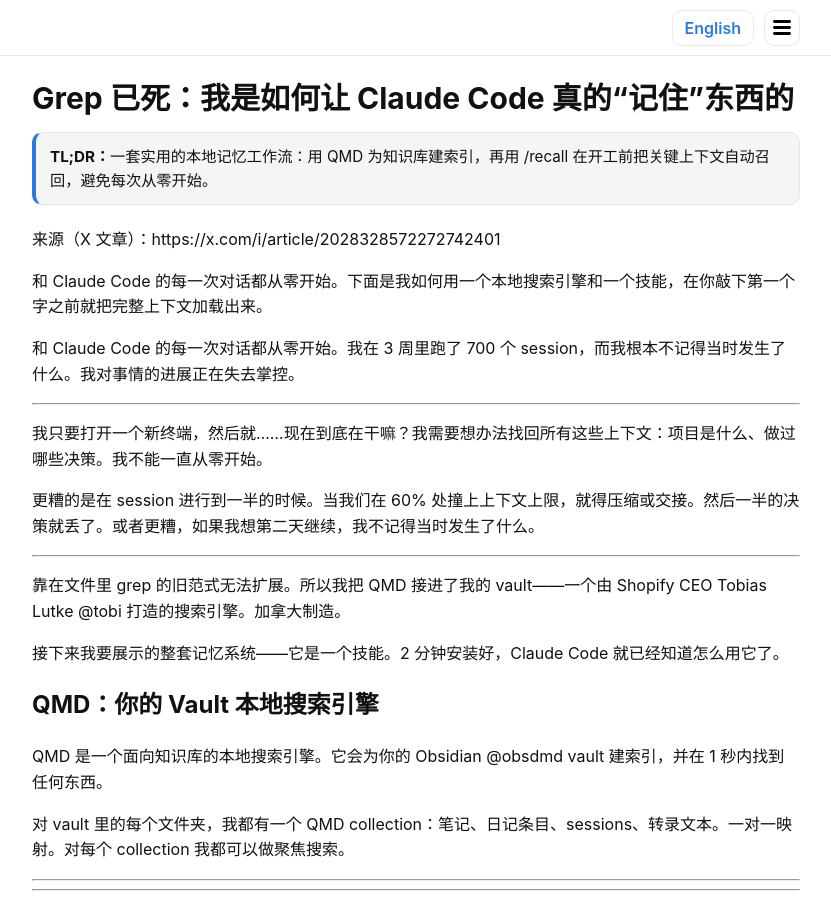
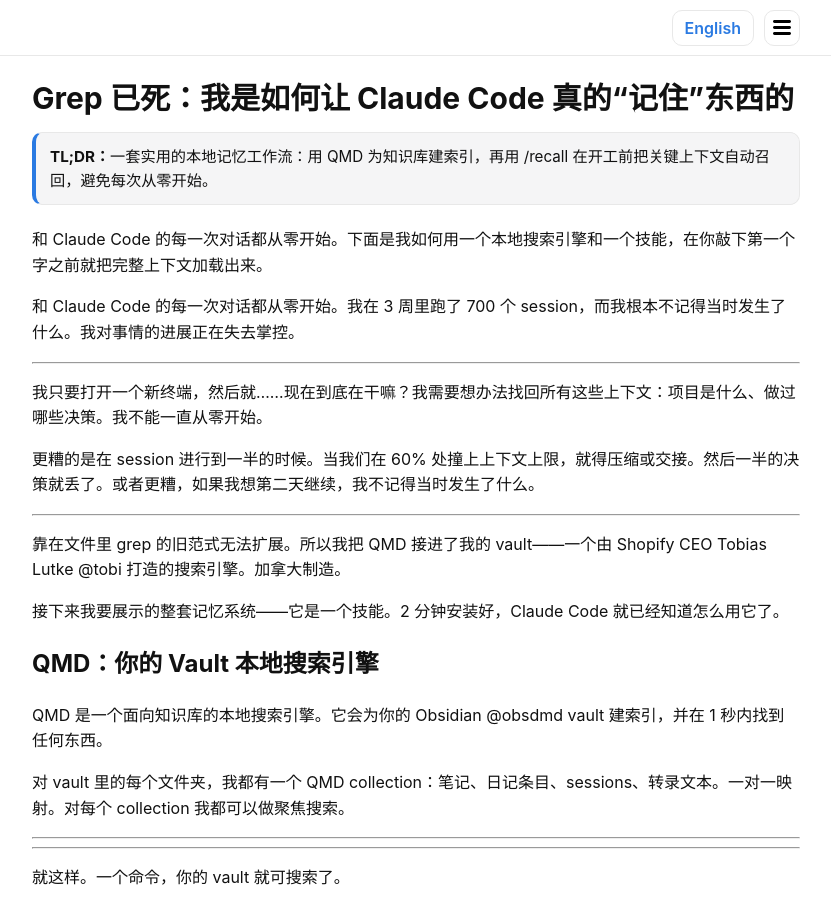
Before and after one commit to vultr740-byte/articles, a Jekyll site: the page built from posts/2026-03-03-grep-is-dead-how-i-made-claude-code-actually-remember-things/zh.md, in a window 1280 px wide and 900 px high. Shown: the whole window, without its empty margins (224-1055 px from the left). Built offline with Jekyll 4.4.1, drawn with Linux system fonts in a browser that asks for light colours.

Commit message:
Post format: remove duplicate source line

```diff
--- a/posts/2026-03-03-grep-is-dead-how-i-made-claude-code-actually-remember-things/zh.md
+++ b/posts/2026-03-03-grep-is-dead-how-i-made-claude-code-actually-remember-things/zh.md
@@ -5,7 +5,6 @@
 ---
 <div class="tldr"><strong>TL;DR：</strong>一套实用的本地记忆工作流：用 QMD 为知识库建索引，再用 /recall 在开工前把关键上下文自动召回，避免每次从零开始。</div>
 
-来源（X 文章）：https://x.com/i/article/2028328572272742401
 
 和 Claude Code 的每一次对话都从零开始。下面是我如何用一个本地搜索引擎和一个技能，在你敲下第一个字之前就把完整上下文加载出来。
 
```
Also changed, not shown: posts/2026-03-03-grep-is-dead-how-i-made-claude-code-actually-remember-things/en.md (+0 -1 lines).
